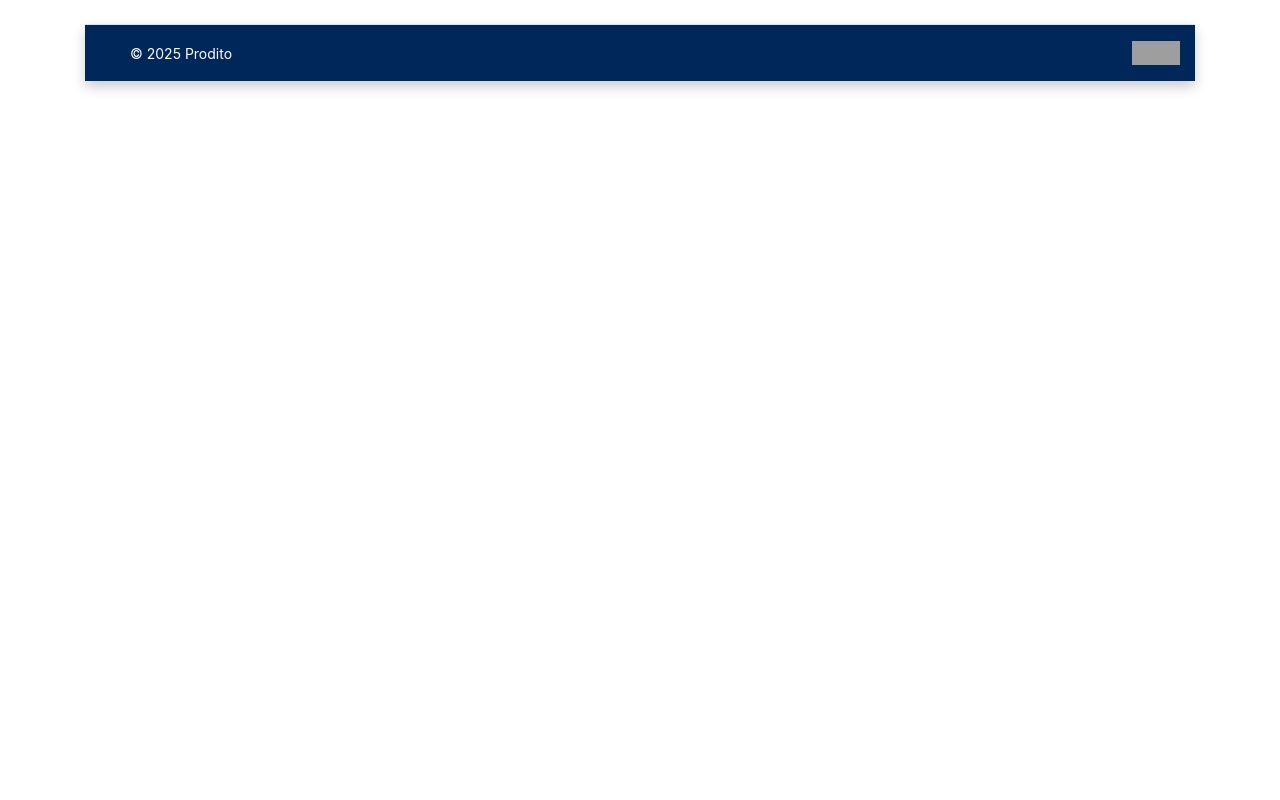
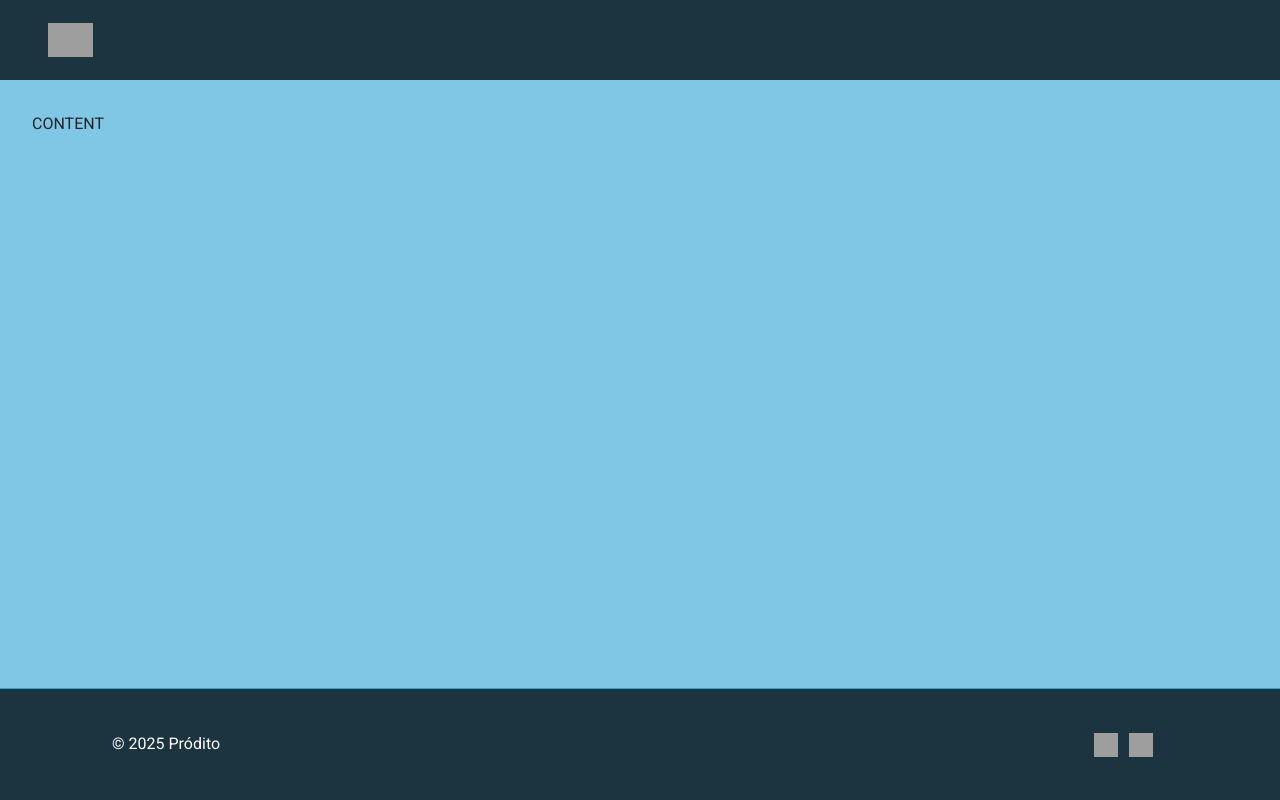
Before and after one commit to PauloJacko/prodito, a Django app: page /home/ in a window 1280 px wide. Run offline with Django 5.2, Linux system fonts and the light colour scheme; some libraries are stand-ins or nearby versions; grey boxes are pictures that could not be loaded.

Commit message:
add layout

```diff
--- a/prodito/settings.py
+++ b/prodito/settings.py
@@ -20,7 +20,6 @@ INSTALLED_APPS = [
     "django.contrib.sessions",
     "django.contrib.messages",
     "django.contrib.staticfiles",
-    "django_extensions",
 ]
 
 MIDDLEWARE = [
--- a/prodito/static/css/home.css
+++ /dev/null
@@ -1,100 +0,0 @@
-footer {
-    background-color: #00275a;
-    color: white;
-    padding: 10px 0;
-    text-align: center;
-    font-size: 14px;
-    box-shadow: 0px 6px 12px rgba(0, 0, 0, 0.2);
-}
-
-/* Contenedor principal en 3 columnas (modo escritorio) */
-.footer-container {
-    display: flex;
-    justify-content: space-between;
-    flex-wrap: wrap;
-    padding: 10px;
-    align-items: center;
-    text-align: center;
-}
-
-/* Secciones del Footer */
-.footer-section {
-    width: 30%;
-    padding: 10px;
-    display: flex;
-    flex-direction: column;
-    align-items: center;
-    justify-content: center;
-}
-
-.footer-section h5 {
-    margin-bottom: 5px;
-    font-size: 16px;
-    font-weight: bold;
-}
-
-
-.contact-info p {
-    margin: 5px 0;
-}
-
-
-.instagram-logo {
-    width: 35px;
-    height: 35px;
-    transition: transform 0.3s ease;
-}
-
-.instagram-logo:hover {
-    transform: scale(1.1);
-}
-
-
-.map-frame {
-    width: 80%;
-    height: 180px;
-    border-radius: 10px;
-    border: none;
-    box-shadow: 0px 3px 6px rgba(255, 255, 255, 0.79);
-}
-
-
-.footer-line {
-    border: 0;
-    height: 1px;
-    background-color: white;
-    margin: 5px auto;
-    width: 80%;
-}
-
-
-.footer-bottom {
-    text-align: center;
-    font-size: 12px;
-}
-
-.footer-link {
-    color: white;
-    text-decoration: none;
-    font-weight: bold;
-}
-
-.contactisimo {
-    color: white;
-    text-decoration: none;
-    text-decoration-line: none;
-}
-
-.contactisimo2 {
-    color: white;
-    text-decoration: none;
-    text-decoration-line: none;
-}
-
-.contactisimo:hover {
-    transform: scale(1.1);
-}
-
-.contactisimo2:hover {
-    transform: scale(1.1);
-}
--- /dev/null
+++ b/prodito/static/css/style.css
@@ -0,0 +1,73 @@
+@import url('https://fonts.googleapis.com/css2?family=Roboto:ital,wght@0,100..900;1,100..900&display=swap');
+
+:root {
+  --primary: hsla(198, 66%, 70%);
+  --secondary: #1c343f;
+  --border-primary: hsla(198, 66%, 50%);
+}
+
+body {
+  font-family: 'Roboto', sans-serif;
+  font-optical-sizing: auto;
+  box-sizing: border-box !important;
+  background-color: var(--primary);
+  box-sizing: border-box;
+  margin: 0;
+  padding: 0;
+}
+
+.grid-layout {
+  display: grid;
+  grid-template-areas:
+    'header'
+    'main'
+    'footer';
+  grid-template-rows: auto 1fr auto;
+  min-height: 100vh;
+}
+
+.header {
+  grid-area: header;
+  color: white;
+  text-align: center;
+}
+
+.header-wrapper {
+  height: 5rem;
+  background-color: var(--secondary) !important;
+  display: flex;
+  width: 100%;
+  justify-content: space-between;
+  align-items: center;
+  padding-left: 3rem;
+  padding-right: 3rem;
+}
+
+.main {
+  grid-area: main;
+  padding: 2rem;
+}
+
+.footer {
+  grid-area: footer;
+  color: white;
+  text-align: center;
+  height: 7rem;
+  display: flex;
+  align-items: center;
+  border-top: 0.1rem solid var(--border-primary);
+  background-color: var(--secondary);
+  .footer-container {
+    padding-left: 7rem;
+    padding-right: 7rem;
+    display: flex;
+    width: 100%;
+    justify-content: space-between;
+    align-items: center;
+  }
+
+  ul {
+    display: flex;
+    gap: 0.7rem;
+  }
+}
--- /dev/null
+++ b/prodito/templates/base.html
@@ -0,0 +1,57 @@
+{% load static %}
+<!DOCTYPE html>
+<html lang="es">
+
+<head>
+    <script src="https://code.jquery.com/jquery-3.5.1.slim.min.js"></script>
+    <script src="https://cdn.jsdelivr.net/npm/@popperjs/core@2.5.4/dist/umd/popper.min.js"></script>
+    <script src="https://stackpath.bootstrapcdn.com/bootstrap/4.5.2/js/bootstrap.min.js"></script>
+
+    <meta charset="UTF-8">
+    <meta name="viewport" content="width=device-width, initial-scale=1.0">
+    <title>{% block title %}Pródito{% endblock %}</title>
+    <link rel="stylesheet" href="https://stackpath.bootstrapcdn.com/bootstrap/4.5.2/css/bootstrap.min.css">
+    <link rel="stylesheet" href="{% static 'css/style.css' %}">
+    {% block extra_head %}{% endblock %}
+    {% block extra_css %}{% endblock %}
+</head>
+
+<body>
+    <div class="grid-layout">
+        <header class="header">
+            {% block header %}{% endblock %}
+        </header>
+
+        <main class="main">
+            {% block content %}{% endblock %}
+        </main>
+
+        <footer class="footer">
+            {% block footer %}
+
+            <div class="footer-container">
+
+                <span class=" mb-md-0 text-body-secondary">© 2025 Pródito</span>
+
+                <ul class="nav col-md-4 justify-content-end list-unstyled d-flex">
+                    <li class="ms-3">
+                        <a class="text-body-secondary" href="#">
+                            <img src="https://upload.wikimedia.org/wikipedia/commons/a/a5/Instagram_icon.png" width="24"
+                                height="24" alt="Instagram">
+                        </a>
+                    </li>
+                    <li class="ms-3">
+                        <a class="text-body-secondary" href="#">
+                            <img src="https://upload.wikimedia.org/wikipedia/commons/5/51/Facebook_f_logo_%282019%29.svg"
+                                width="24" height="24" alt="Facebook">
+                        </a>
+                    </li>
+                </ul>
+            </div>
+
+            {% endblock %}
+        </footer>
+    </div>
+</body>
+
+</html>
--- a/prodito/templates/home.html
+++ b/prodito/templates/home.html
@@ -1,48 +1,24 @@
+{% extends 'base.html' %}
 {% load static %}
-<!DOCTYPE html>
-<html lang="es">
-<head>
-    <meta charset="UTF-8">
-    <meta name="viewport" content="width=device-width, initial-scale=1.0">
-    <title>Página de Inicio</title>
-    <link href="https://stackpath.bootstrapcdn.com/bootstrap/4.5.2/css/bootstrap.min.css" rel="stylesheet">
-    <link rel="stylesheet" href="{% static 'css/home.css' %}">
-</head>
+{% block title %}Página Bienvenida{% endblock %}
 
-<body>
+{% block extra_css %}
+<link rel="stylesheet" href="{% static 'css/home.css' %}">
+{% endblock %}
 
+{% block header %}
+<div class="header-wrapper d-flex align-items-center gap-2">
+  <img width="45rem" src="https://res.cloudinary.com/dtnttrleq/image/upload/v1744407777/prodito_feliz_suyaob_q8lyey.png"
+    alt="Monito pródito" class="monito-img">
 
+  {% if request.user.is_authenticated %}
+  <span class="fw-bold">Hola, {{ request.user.first_name }}!</span>
+  {% endif %}
+</div>
+{% endblock %}
 
-
-
-<!-- Footer -->
-<div class="container">
-    <footer class="d-flex flex-wrap justify-content-between align-items-center py-3 my-4 border-top">
-      <div class="col-md-4 d-flex align-items-center">
-        <a href="/" class="mb-3 me-2 mb-md-0 text-body-secondary text-decoration-none lh-1" aria-label="Bootstrap">
-          <svg class="bi" width="30" height="24" aria-hidden="true"><use xlink:href="#bootstrap"></use></svg>
-        </a>
-        <span class="mb-3 mb-md-0 text-body-secondary">© 2025 Prodito</span>
-      </div>
-
-      <ul class="nav col-md-4 justify-content-end list-unstyled d-flex">
-        <li class="ms-3">
-            <a class="text-body-secondary" href="#" aria-label="Instagram">
-                <img src="{% static 'img/logo-instagram.png' %}" width="24" height="24" alt="Instagram">
-            </a>
-        </li>
-        <li class="ms-3">
-            <a class="text-body-secondary" href="#" aria-label="Facebook">
-                <img src="{% static 'img/logo-facebook.png' %}" width="24" height="24" alt="Facebook">
-            </a>
-        </li>
-    </ul>
-    </footer>
-  </div>
-
-
-    <script src="https://code.jquery.com/jquery-3.5.1.slim.min.js"></script>
-    <script src="https://cdn.jsdelivr.net/npm/@popperjs/core@2.5.4/dist/umd/popper.min.js"></script>
-    <script src="https://stackpath.bootstrapcdn.com/bootstrap/4.5.2/js/bootstrap.min.js"></script>
-</body>
-</html>
+{% block content %}
+<div>
+  CONTENT
+</div>
+{% endblock %}
```
Also changed, not shown: prodito/static/css/bienvenida.css (+4 -8 lines), prodito/templates/bienvenida.html (+31 -58 lines), 1 other file.
